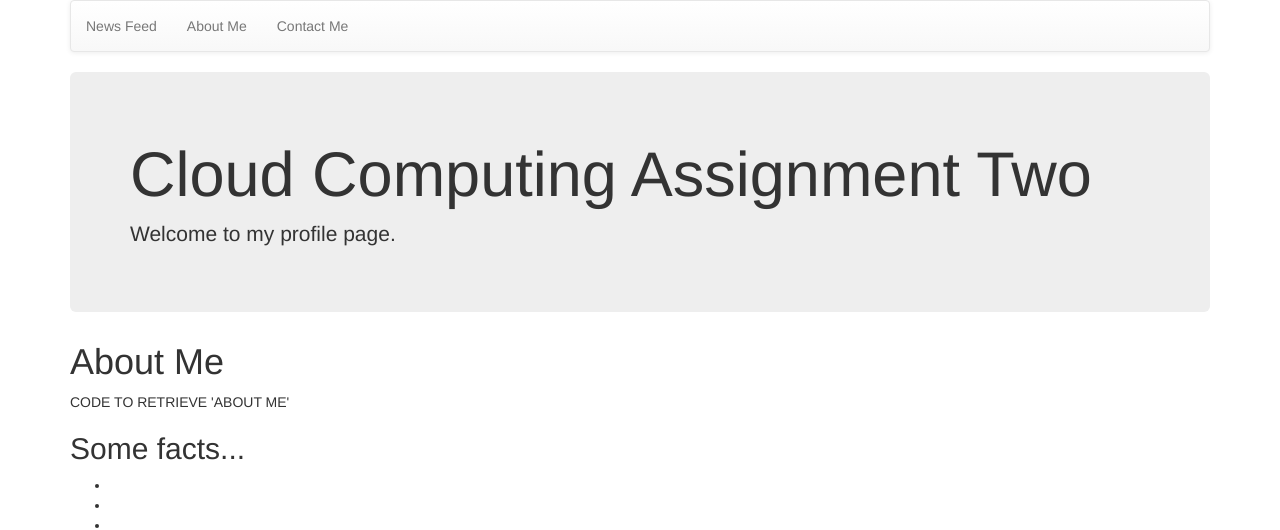
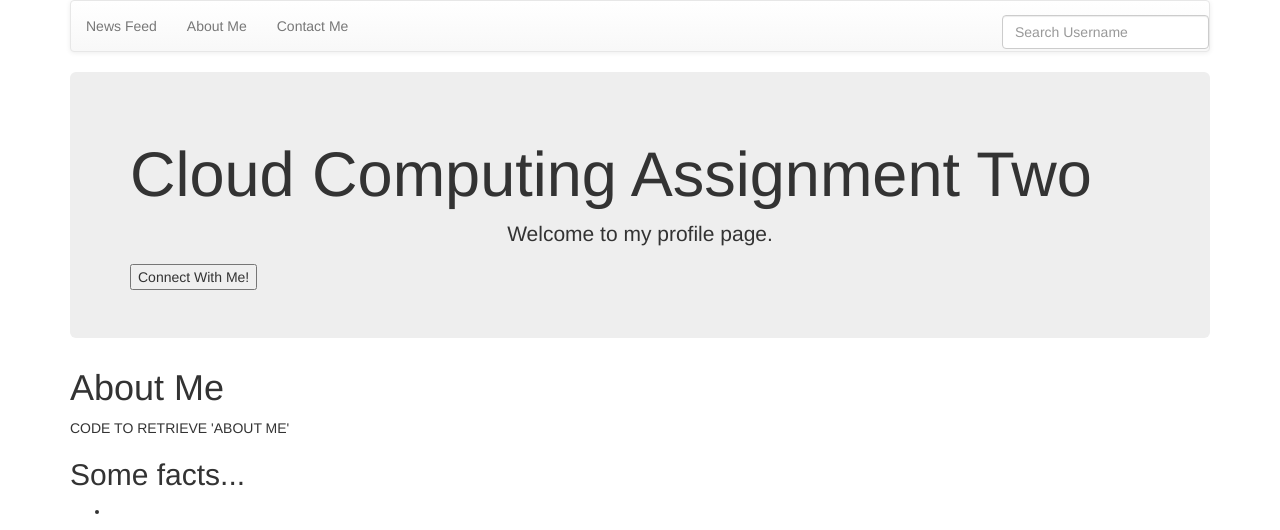
Before and after one commit to Clinnhi/CloudComputing-ass2, a PHP site: page /about-me.php in a window 1280 px wide. Shown: the top 530 px of the page. Run offline with PHP 8.4, Linux system fonts and the light colour scheme; data that the repository does not hold is empty; some libraries are stand-ins or nearby versions.

Commit message:
Added in search Username and Connect Button.

```diff
--- a/about-me.php
+++ b/about-me.php
@@ -4,6 +4,7 @@
 
     <title>Profile page</title>
 
+    <link rel="stylesheet" href="css/about-me.css">
 
     <script src="https://cdnjs.cloudflare.com/ajax/libs/jquery/2.1.4/jquery.min.js"></script>
 
@@ -22,13 +23,39 @@
           <li><a href="#about-me">About Me</a></li>
           <li><a href="#contact-me">Contact Me</a></li>
         </ul>
+
+           <form class="form-inline">
+            <div class="input-group">
+              <div class="input-group-prepend">
+            </div>
+
+
+             </div>
+           </form>
+
+           <!-- SEARCH USERNAME -->
+            <span class="right_header"> <input type="text" class="form-control" placeholder="Search Username" aria-label="Username" aria-describedby="basic-addon1">
+            </span>
       </nav>
+
+
+
 
       <section id="greetings" class="jumbotron">
         <h1>Cloud Computing Assignment Two <script language="javascript">
         </script>
         </h1>
-        <p> Welcome to my profile page. </br></p>
+        <span class="center"> <p> Welcome to my profile page. </br></p> </span>
+
+        <!-- CONNECT WITH ME BUTTON -->
+        <!-- <form method="post"> -->
+        <div>
+          <button id="primary" >Connect With Me!</button>
+        </div>
+        <script src="javascript/connect-button.js"></script>
+        <?php include 'connect-with-me.php' ?>
+        <!-- </form> -->
+
       </section>
 
 
--- /dev/null
+++ b/connect-with-me.php
@@ -0,0 +1,11 @@
+<?php
+
+
+if(isset($_POST["connect-button"]))
+{
+
+	//
+
+
+}
+?>
--- /dev/null
+++ b/css/about-me.css
@@ -0,0 +1,14 @@
+.right_header{
+	float: right;
+}
+
+.center {
+  text-align: center;
+}
+
+.onClick {
+    background: green;
+    border: 1px solid #ccc;
+    padding: 10px;
+    color: #fff;
+}
--- /dev/null
+++ b/javascript/connect-button.js
@@ -0,0 +1,10 @@
+let btnPrimary = document.querySelector('#primary');
+
+btnPrimary.addEventListener('click', () => btnPrimary.style.backgroundColor='#556B2F',)
+
+function change()
+{
+    document.getElementById("connect-button").value="Connected";
+}
+// https://stackoverflow.com/questions/42272893/change-button-on-clicked-and-records-update-in-database-and-vice-versa
+// Change button name if users are connected
```
Also changed, not shown: 3 other files.
